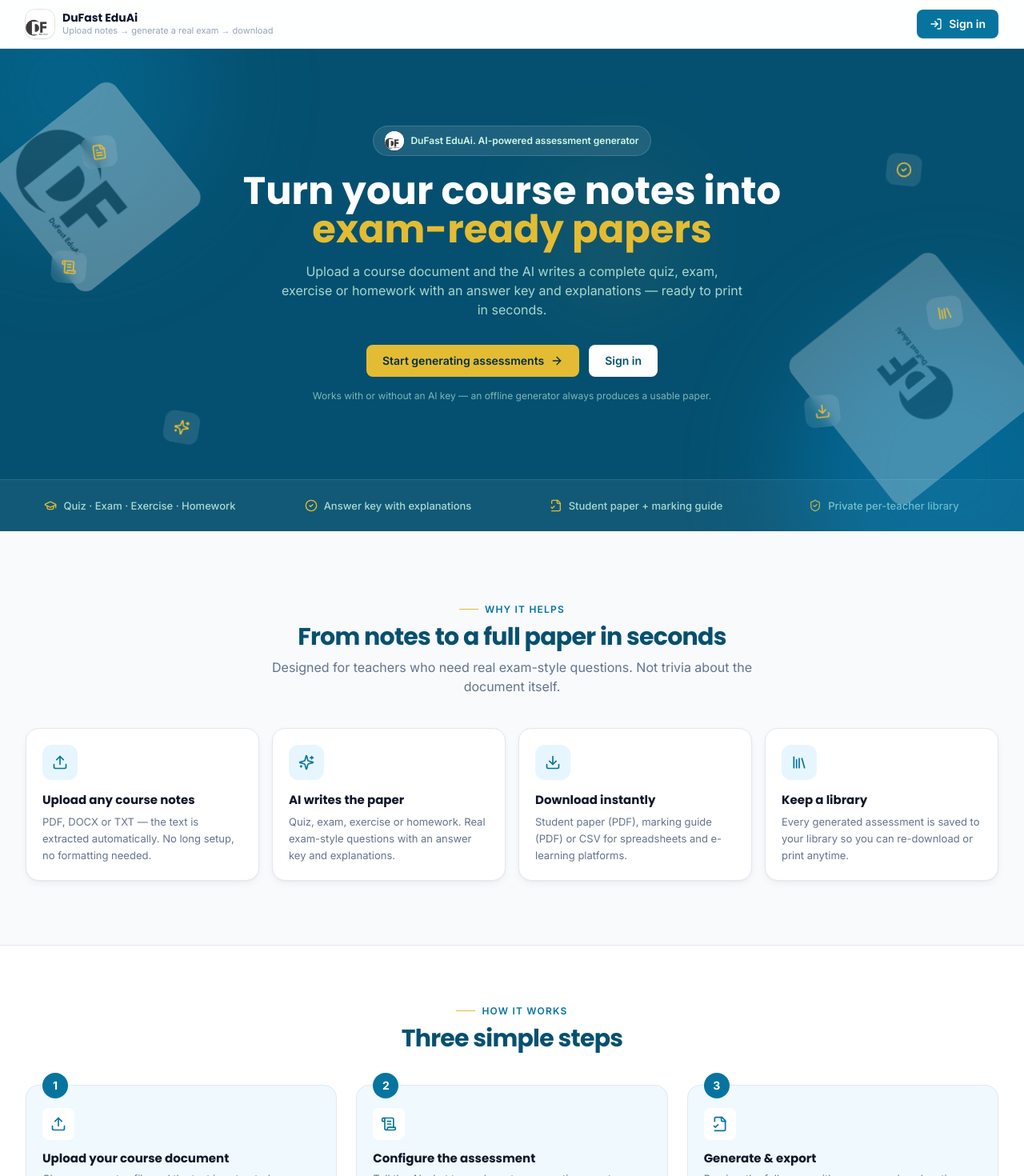
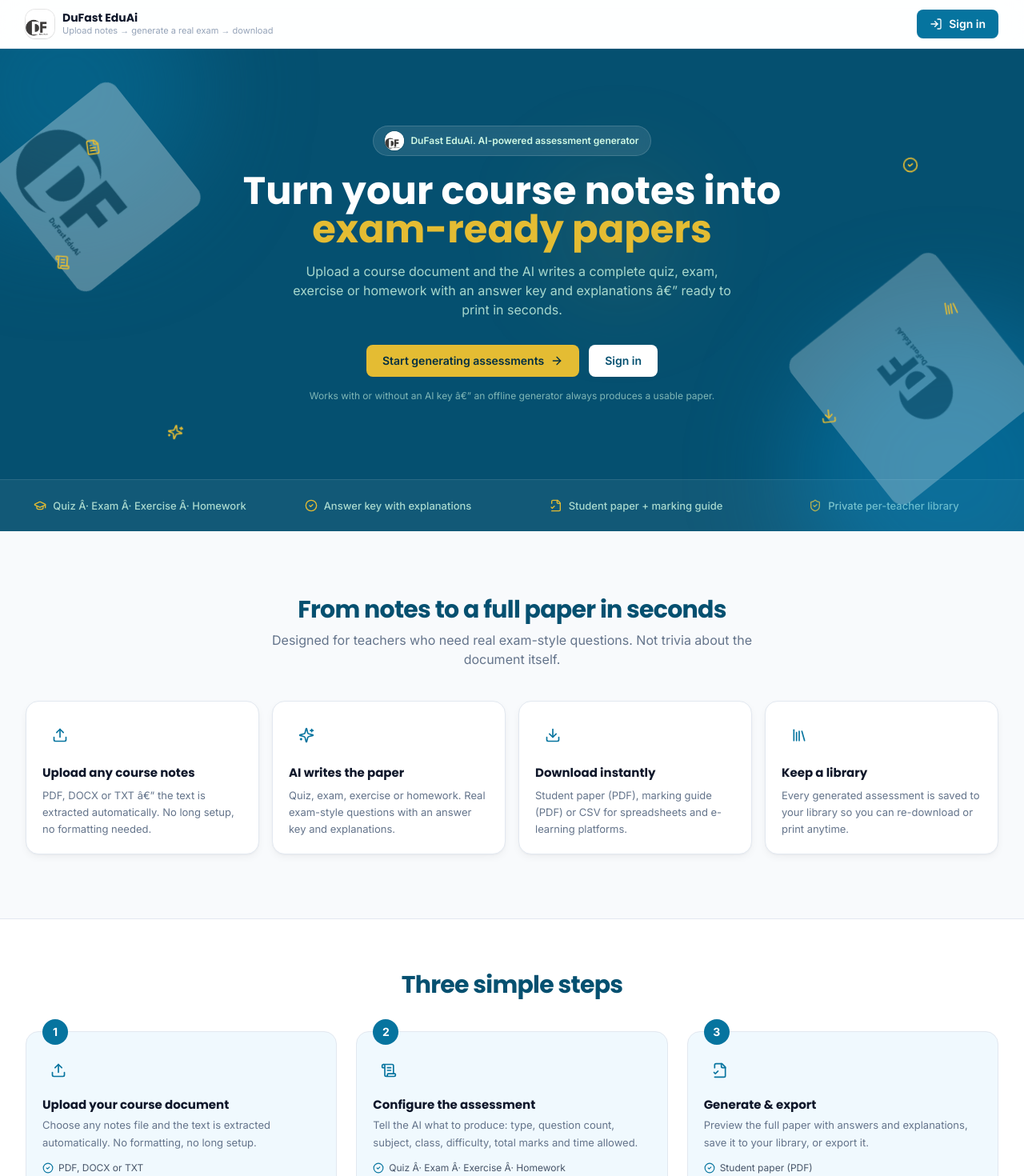
Before and after one commit to adolphenayituriki/AI-ASSESSMENT-GENERATOR, a React (Vite) app in the folder frontend/: page / in a window 1280 px wide. Shown: the top 1470 px of the page at 80% size. Built offline with nearby package versions, Linux system fonts and the light colour scheme.

Commit message:
Remove section eyebrows and icon backgrounds; use developer photo on /developer page

```diff
--- a/frontend/index.html
+++ b/frontend/index.html
@@ -4,7 +4,7 @@
     <meta charset="UTF-8" />
     <meta name="viewport" content="width=device-width, initial-scale=1.0" />
     <meta name="description" content="DuFast EduAi - upload a course document and generate a quiz, exam, exercise or homework with an answer key, then download as PDF or CSV." />
-    <title>DuFast EduAi — AI Assessment Generator</title>
+    <title>DuFast EduAi: AI Assessment Generator</title>
     <link rel="icon" type="image/png" href="/dufast-eduai.png" />
     <link rel="preconnect" href="https://fonts.googleapis.com" />
     <link rel="preconnect" href="https://fonts.gstatic.com" crossorigin />
--- a/frontend/src/pages/Developer.jsx
+++ b/frontend/src/pages/Developer.jsx
@@ -50,9 +50,11 @@
         <div className="mt-10 grid gap-6 lg:grid-cols-5">
           {/* Identity card */}
           <div className="rounded-2xl border border-white/10 bg-white/5 p-6 text-center lg:col-span-2">
-            <span className="font-display mx-auto flex h-24 w-24 items-center justify-center rounded-full bg-gradient-to-br from-brand-gold to-brand-green-dark text-3xl font-bold text-white shadow-lg">
-              {developer.name.split(' ').map((w) => w[0]).join('')}
-            </span>
+            <img
+              src="/adolphe.jpg"
+              alt={developer.name}
+              className="mx-auto h-28 w-28 rounded-full object-cover shadow-lg ring-4 ring-brand-gold/60"
+            />
             <h2 className="mt-4 text-lg font-bold text-white">{developer.name}</h2>
             <p className="mt-1 text-[13px] font-medium text-brand-gold">{developer.role}</p>
             <p className="mt-3 text-[13px] leading-relaxed text-emerald-100/80">{developer.statement}</p>
--- a/frontend/src/pages/Landing.jsx
+++ b/frontend/src/pages/Landing.jsx
@@ -18,7 +18,7 @@
   {
     icon: Upload,
     title: 'Upload any course notes',
-    text: 'PDF, DOCX or TXT — the text is extracted automatically. No long setup, no formatting needed.',
+    text: 'PDF, DOCX or TXT â€” the text is extracted automatically. No long setup, no formatting needed.',
   },
   {
     icon: Sparkles,
@@ -50,7 +50,7 @@
     icon: ScrollText,
     title: 'Configure the assessment',
     text: 'Tell the AI what to produce: type, question count, subject, class, difficulty, total marks and time allowed.',
-    details: ['Quiz · Exam · Exercise · Homework', 'Difficulty from Easy to Advanced', 'You set the total marks, the AI weights each question'],
+    details: ['Quiz Â· Exam Â· Exercise Â· Homework', 'Difficulty from Easy to Advanced', 'You set the total marks, the AI weights each question'],
   },
   {
     n: '3',
@@ -87,22 +87,22 @@
             style={{ animationDelay: '-20s' }}
           />
 
-          <span className="float-icon absolute left-[8%] top-[18%] hidden rounded-xl bg-white/10 px-3 py-2.5 backdrop-blur md:block" style={{ '--rot': '-8deg' }}>
+          <span className="float-icon absolute left-[8%] top-[18%] hidden px-1 py-1 md:block" style={{ '--rot': '-8deg' }}>
             <FileText className="h-5 w-5 text-brand-gold" />
           </span>
-          <span className="float-icon absolute right-[10%] top-[24%] hidden rounded-xl bg-white/10 px-3 py-2.5 backdrop-blur md:block" style={{ '--rot': '6deg', animationDelay: '-2s' }}>
+          <span className="float-icon absolute right-[10%] top-[24%] hidden px-1 py-1 md:block" style={{ '--rot': '6deg', animationDelay: '-2s' }}>
             <CheckCircle2 className="h-5 w-5 text-brand-gold" />
           </span>
-          <span className="float-icon absolute left-[16%] bottom-[16%] hidden rounded-xl bg-white/10 px-3 py-2.5 backdrop-blur lg:block" style={{ '--rot': '10deg', animationDelay: '-4s' }}>
+          <span className="float-icon absolute left-[16%] bottom-[16%] hidden px-1 py-1 lg:block" style={{ '--rot': '10deg', animationDelay: '-4s' }}>
             <Sparkles className="h-5 w-5 text-brand-gold" />
           </span>
-          <span className="float-icon absolute right-[18%] bottom-[20%] hidden rounded-xl bg-white/10 px-3 py-2.5 backdrop-blur lg:block" style={{ '--rot': '-6deg', animationDelay: '-1.5s' }}>
+          <span className="float-icon absolute right-[18%] bottom-[20%] hidden px-1 py-1 lg:block" style={{ '--rot': '-6deg', animationDelay: '-1.5s' }}>
             <Download className="h-5 w-5 text-brand-gold" />
           </span>
-          <span className="float-icon absolute left-[5%] top-[45%] hidden rounded-xl bg-white/10 px-3 py-2.5 backdrop-blur xl:block" style={{ '--rot': '4deg', animationDelay: '-3s' }}>
+          <span className="float-icon absolute left-[5%] top-[45%] hidden px-1 py-1 xl:block" style={{ '--rot': '4deg', animationDelay: '-3s' }}>
             <ScrollText className="h-5 w-5 text-brand-gold" />
           </span>
-          <span className="float-icon absolute right-[6%] top-[52%] hidden rounded-xl bg-white/10 px-3 py-2.5 backdrop-blur xl:block" style={{ '--rot': '-9deg', animationDelay: '-5s' }}>
+          <span className="float-icon absolute right-[6%] top-[52%] hidden px-1 py-1 xl:block" style={{ '--rot': '-9deg', animationDelay: '-5s' }}>
             <Library className="h-5 w-5 text-brand-gold" />
           </span>
         </div>
@@ -118,7 +118,7 @@
             </h1>
             <p className="mx-auto mt-4 max-w-xl text-sm leading-relaxed text-emerald-100/80 sm:text-base">
               Upload a course document and the AI writes a complete quiz, exam, exercise or homework with an answer
-              key and explanations — ready to print in seconds.
+              key and explanations â€” ready to print in seconds.
             </p>
             <div className="mt-8 flex flex-wrap items-center justify-center gap-3">
               <button
@@ -132,7 +132,7 @@
               </Link>
             </div>
             <p className="mt-4 text-xs text-emerald-100/60">
-              Works with or without an AI key — an offline generator always produces a usable paper.
+              Works with or without an AI key â€” an offline generator always produces a usable paper.
             </p>
           </div>
         </div>
@@ -140,7 +140,7 @@
         <div className="border-t border-white/10 bg-white/5">
           <div className="container-page grid grid-cols-2 gap-6 py-6 text-center sm:grid-cols-4">
             {[
-              { icon: GraduationCap, label: 'Quiz · Exam · Exercise · Homework' },
+              { icon: GraduationCap, label: 'Quiz Â· Exam Â· Exercise Â· Homework' },
               { icon: CheckCircle2, label: 'Answer key with explanations' },
               { icon: FileCheck2, label: 'Student paper + marking guide' },
               { icon: ShieldCheck, label: 'Private per-teacher library' },
@@ -157,8 +157,7 @@
       {/* Features */}
       <section className="container-page py-14 sm:py-20">
         <div className="mx-auto max-w-2xl text-center">
-          <p className="eyebrow text-brand-green-dark">Why it helps</p>
-          <h2 className="section-title mt-2">From notes to a full paper in seconds</h2>
+          <h2 className="section-title">From notes to a full paper in seconds</h2>
           <p className="section-subtitle">
             Designed for teachers who need real exam-style questions. Not trivia about the document itself.
           </p>
@@ -166,7 +165,7 @@
         <div className="mt-10 grid gap-4 sm:grid-cols-2 lg:grid-cols-4">
           {features.map((f) => (
             <div key={f.title} className="card card-hover p-5">
-              <span className="flex h-11 w-11 items-center justify-center rounded-xl bg-brand-green-light text-brand-green-dark">
+              <span className="flex h-11 w-11 items-center justify-center rounded-xl text-brand-green-dark">
                 <f.icon className="h-5 w-5" />
               </span>
               <h3 className="mt-3.5 text-[15px] font-bold text-slate-900">{f.title}</h3>
@@ -180,8 +179,7 @@
       <section className="border-y border-slate-200 bg-white">
         <div className="container-page py-14 sm:py-16">
           <div className="mx-auto max-w-2xl text-center">
-            <p className="eyebrow text-brand-green-dark">How it works</p>
-            <h2 className="section-title mt-2">Three simple steps</h2>
+            <h2 className="section-title">Three simple steps</h2>
           </div>
           <div className="mt-10 grid gap-6 sm:grid-cols-3">
             {steps.map((s) => (
@@ -189,7 +187,7 @@
                 <span className="absolute -top-4 left-5 flex h-8 w-8 items-center justify-center rounded-full bg-brand-green-dark text-sm font-bold text-white">
                   {s.n}
                 </span>
-                <span className="mt-2 flex h-10 w-10 items-center justify-center rounded-lg bg-white text-brand-green-dark">
+                <span className="mt-2 flex h-10 w-10 items-center justify-center rounded-lg text-brand-green-dark">
                   <s.icon className="h-5 w-5" />
                 </span>
                 <h3 className="mt-3 text-[15px] font-bold text-slate-900">{s.title}</h3>
@@ -216,7 +214,7 @@
       {/* Footer */}
       <footer className="bg-brand-green-ink py-6">
         <p className="text-center text-xs text-emerald-100/60">
-          DuFast EduAi · upload → generate → download · built as a standalone project ·{' '}
+          DuFast EduAi Â· upload â†’ generate â†’ download Â· built as a standalone project Â·{' '}
           <Link to="/developer" className="font-semibold text-brand-gold hover:underline">
             Meet the developer
           </Link>
```
Also changed, not shown: frontend/public/adolphe.jpg (added).
